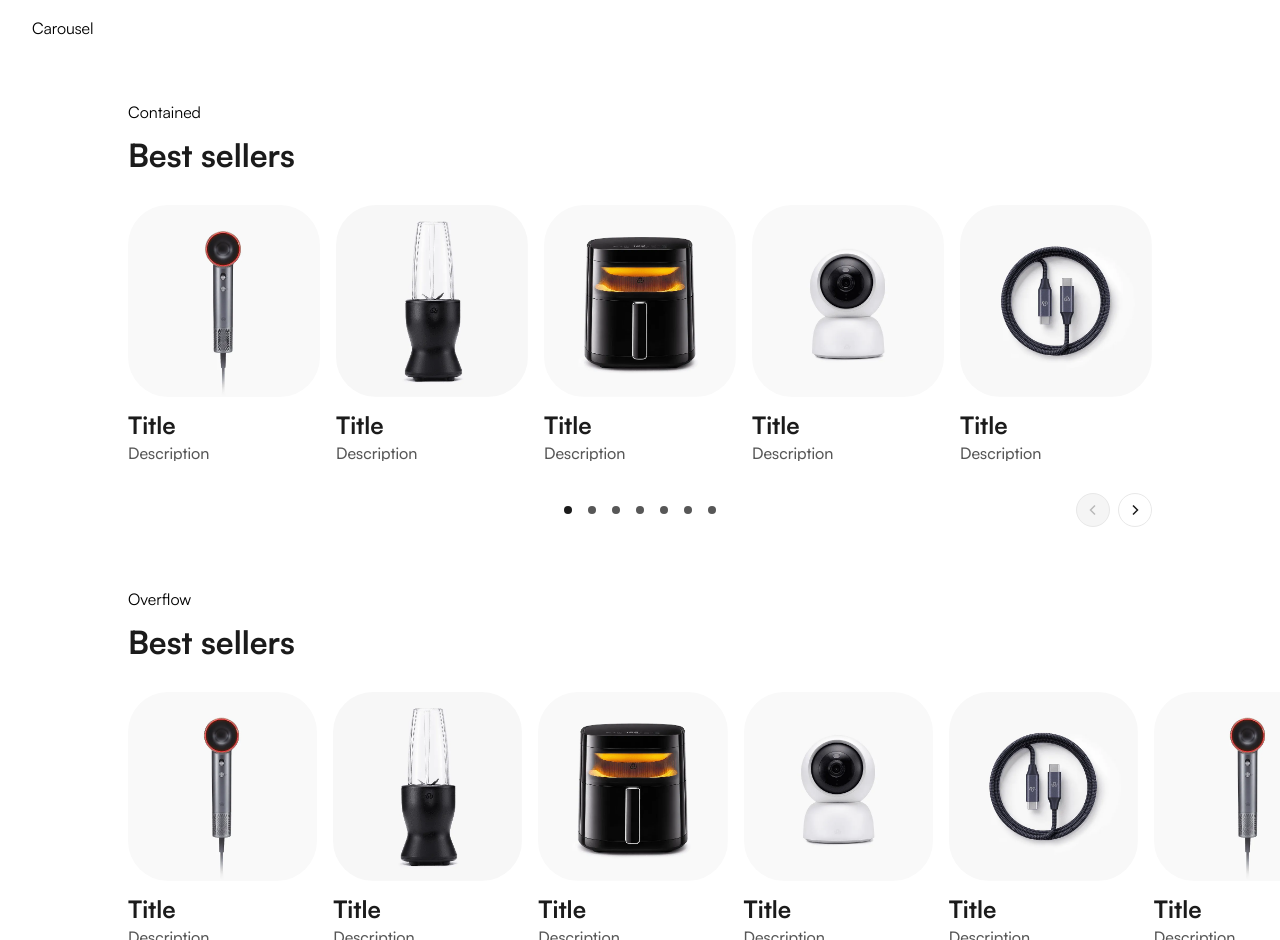
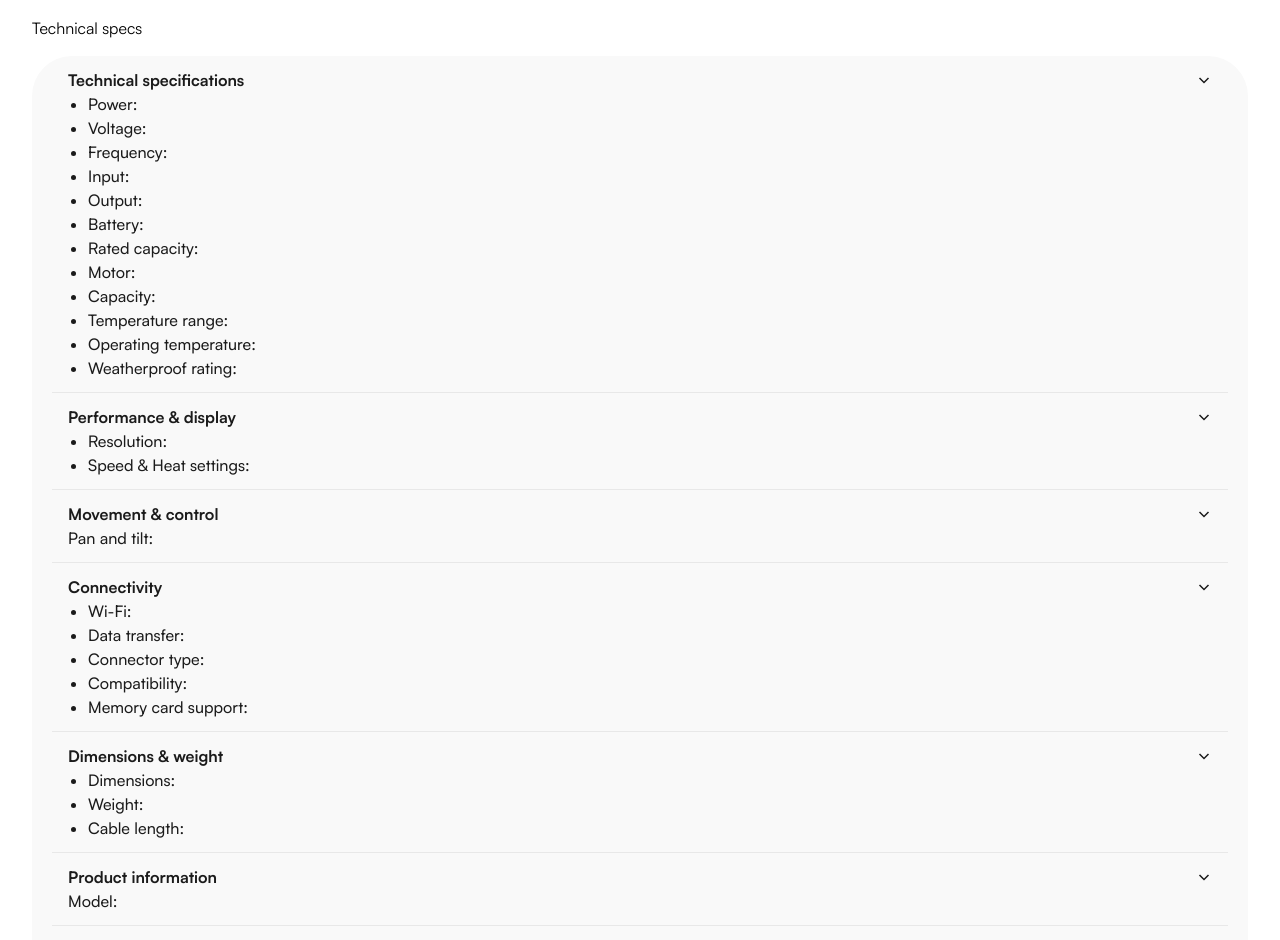
Before and after one commit to MatteoDirenzo/Octopus-website-demo, a Next.js app: page /dev/components in a window 1280 px wide. Shown: the part 11060-12000 px from the top of the page. Built offline with nearby package versions, Linux system fonts and the light colour scheme.

Commit message:
feat (ui): did technical specs components and wrapper

```diff
--- a/src/app/dev/components/page.tsx
+++ b/src/app/dev/components/page.tsx
@@ -27,6 +27,10 @@ import { FeatureSelector } from "@/components/FeatureSelector";
 import { Heading } from "@/components/Heading";
 import { ProductCard } from "@/components/ProductCard";
 import { ProductInfo } from "@/components/ProductInfo";
+import {
+  TechnicalSpecs,
+  type SpecsGroup,
+} from "@/components/TechnicalSpecs";
 import { Chevron } from "@/components/icons/Chevron";
 
 export const metadata: Metadata = {
@@ -90,6 +94,75 @@ const COLOURS = [
 const FEATURES = [
   { id: "20000", label: "20,000 mhA" },
   { id: "10000", label: "10,000 mhA" },
+];
+
+const SPECS_GROUPS: SpecsGroup[] = [
+  {
+    id: "technical",
+    title: "Technical specifications",
+    body: {
+      kind: "list",
+      items: [
+        "Power:",
+        "Voltage:",
+        "Frequency:",
+        "Input:",
+        "Output:",
+        "Battery:",
+        "Rated capacity:",
+        "Motor:",
+        "Capacity:",
+        "Temperature range:",
+        "Operating temperature:",
+        "Weatherproof rating:",
+      ],
+    },
+  },
+  {
+    id: "performance",
+    title: "Performance & display",
+    body: {
+      kind: "list",
+      items: ["Resolution:", "Speed & Heat settings:"],
+    },
+  },
+  {
+    id: "movement",
+    title: "Movement & control",
+    body: { kind: "text", text: "Pan and tilt:" },
+  },
+  {
+    id: "connectivity",
+    title: "Connectivity",
+    body: {
+      kind: "list",
+      items: [
+        "Wi-Fi:",
+        "Data transfer:",
+        "Connector type:",
+        "Compatibility:",
+        "Memory card support:",
+      ],
+    },
+  },
+  {
+    id: "dimensions",
+    title: "Dimensions & weight",
+    body: {
+      kind: "list",
+      items: ["Dimensions:", "Weight:", "Cable length:"],
+    },
+  },
+  {
+    id: "product",
+    title: "Product information",
+    body: { kind: "text", text: "Model:" },
+  },
+  {
+    id: "in-the-box",
+    title: "In the box",
+    body: { kind: "text", text: "-" },
+  },
 ];
 
 const BLENDER_COPY = {
@@ -404,6 +477,17 @@ export default function ComponentsPage() {
           ]}
         />
       </section>
+      <section aria-labelledby="technical-specs" className="flex flex-col gap-4">
+        <h2 id="technical-specs">Technical specs</h2>
+        <TechnicalSpecs
+          groups={SPECS_GROUPS}
+          download={{
+            label: "Downloads",
+            fileLabel: "User manual",
+            href: "/manuals/user-manual.pdf",
+          }}
+        />
+      </section>
       <section aria-labelledby="carousel" className="-mx-8 flex flex-col gap-16">
         <h2 id="carousel" className="px-8">
           Carousel
--- /dev/null
+++ b/src/components/TechnicalSpecs/DownloadArea.tsx
@@ -0,0 +1,30 @@
+import { Download } from "@/components/icons/Download";
+
+export type SpecsDownload = {
+  /** Label on the left, for example "Downloads". */
+  label: string;
+  /** File name on the right. This is the link's accessible name. */
+  fileLabel: string;
+  /** Destination of the file. */
+  href: string;
+};
+
+/**
+ * One row. 20px on the x axis and 21px on the y axis, off the spacing scale.
+ * The file control is a link, not the pill button. It is icon plus label.
+ */
+export function DownloadArea({ label, fileLabel, href }: SpecsDownload) {
+  return (
+    <div className="flex w-full min-w-0 items-center justify-between gap-4 rounded-card bg-surface-hover px-5 py-download-y">
+      <p className="text-body-bold text-text">{label}</p>
+      <a
+        href={href}
+        download
+        className="inline-flex shrink-0 items-center gap-2 text-label font-medium text-text outline-none focus-visible:outline-2 focus-visible:outline-solid focus-visible:outline-offset-2 focus-visible:outline-focus"
+      >
+        <Download />
+        {fileLabel}
+      </a>
+    </div>
+  );
+}
--- /dev/null
+++ b/src/components/TechnicalSpecs/SpecsAccordions.tsx
@@ -0,0 +1,93 @@
+"use client";
+
+import clsx from "clsx";
+import { useId, useState } from "react";
+import { Chevron } from "@/components/icons/Chevron";
+
+export type SpecsBody =
+  | { kind: "list"; items: string[] }
+  | { kind: "text"; text: string };
+
+export type SpecsGroup = {
+  id: string;
+  title: string;
+  body: SpecsBody;
+};
+
+type SpecsAccordionsProps = {
+  groups: SpecsGroup[];
+};
+
+/**
+ * One card of specification groups. The card is 20px on the x axis and 0 on y.
+ * Each group is 16px, with 8px between its header and its body.
+ * Groups start open and close on their own. The chevron points right when
+ * closed and turns down when open.
+ * The list uses space-y. A flex list would drop the disc markers.
+ */
+export function SpecsAccordions({ groups }: SpecsAccordionsProps) {
+  return (
+    <div className="w-full min-w-0 rounded-card bg-surface-hover px-5 py-0">
+      {groups.map((group, index) => (
+        <SpecsAccordionItem
+          key={group.id}
+          group={group}
+          isLast={index === groups.length - 1}
+        />
+      ))}
+    </div>
+  );
+}
+
+function SpecsAccordionItem({
+  group,
+  isLast,
+}: {
+  group: SpecsGroup;
+  isLast: boolean;
+}) {
+  const headerId = useId();
+  const panelId = useId();
+  const [open, setOpen] = useState(true);
+
+  return (
+    <div className={clsx("p-4", !isLast && "border-b border-border-subtle")}>
+      <h3>
+        <button
+          id={headerId}
+          type="button"
+          aria-expanded={open}
+          aria-controls={panelId}
+          onClick={() => setOpen((current) => !current)}
+          className="flex w-full items-center justify-between text-left text-body-bold text-text outline-none focus-visible:outline-2 focus-visible:outline-solid focus-visible:outline-offset-2 focus-visible:outline-focus"
+        >
+          {group.title}
+          <Chevron className={clsx("shrink-0", open && "rotate-90")} />
+        </button>
+      </h3>
+      <div
+        id={panelId}
+        role="region"
+        aria-labelledby={headerId}
+        hidden={!open}
+        className="mt-2"
+      >
+        <SpecsBodyView body={group.body} />
+      </div>
+    </div>
+  );
+}
+
+function SpecsBodyView({ body }: { body: SpecsBody }) {
+  if (body.kind === "list") {
+    return (
+      <ul className="list-disc space-y-2 ps-5 text-body text-text">
+        {body.items.map((item) => (
+          <li key={item}>{item}</li>
+        ))}
+      </ul>
+    );
+  }
+
+  return <p className="text-body text-text">{body.text}</p>;
+}
--- /dev/null
+++ b/src/components/TechnicalSpecs/index.tsx
@@ -0,0 +1,25 @@
+import { DownloadArea, type SpecsDownload } from "./DownloadArea";
+import { SpecsAccordions, type SpecsGroup } from "./SpecsAccordions";
+
+export type { SpecsBody, SpecsGroup } from "./SpecsAccordions";
+export type { SpecsDownload } from "./DownloadArea";
+
+export type TechnicalSpecsProps = {
+  groups: SpecsGroup[];
+  /** Omit it when the product has no file. */
+  download?: SpecsDownload;
+};
+
+/**
+ * Specification groups and an optional download row.
+ * The two cards stack with 16px between them.
+ * An empty group list or a missing download is left out.
+ */
+export function TechnicalSpecs({ groups, download }: TechnicalSpecsProps) {
+  return (
+    <div className="flex w-full min-w-0 flex-col gap-4">
+      {groups.length > 0 ? <SpecsAccordions groups={groups} /> : null}
+      {download !== undefined ? <DownloadArea {...download} /> : null}
+    </div>
+  );
+}
--- /dev/null
+++ b/src/components/icons/Download.tsx
@@ -0,0 +1,29 @@
+import type { SVGProps } from "react";
+
+export function Download(props: SVGProps<SVGSVGElement>) {
+  return (
+    <svg
+      aria-hidden="true"
+      viewBox="0 0 16 16"
+      width="16"
+      height="16"
+      fill="none"
+      {...props}
+    >
+      <path
+        d="M8 2.5v7M5.5 7 8 9.5 10.5 7"
+        stroke="currentColor"
+        strokeWidth="1.5"
+        strokeLinecap="round"
+        strokeLinejoin="round"
+      />
+      <path
+        d="M3.5 11.5v1a1 1 0 0 0 1 1h7a1 1 0 0 0 1-1v-1"
+        stroke="currentColor"
+        strokeWidth="1.5"
+        strokeLinecap="round"
+        strokeLinejoin="round"
+      />
+    </svg>
+  );
+}
--- a/src/styles/tokens.css
+++ b/src/styles/tokens.css
@@ -177,6 +177,9 @@
    */
   --spacing-option-x: 0.78125rem;
   --spacing-option-y: 1.0625rem;
+
+  /* Download row. 21px vertical padding is not on the spacing scale. */
+  --spacing-download-y: 1.3125rem;
 }
 
 @theme inline {
```
Also changed, not shown: 1 other file (tests, documents, lock files or other folders).
